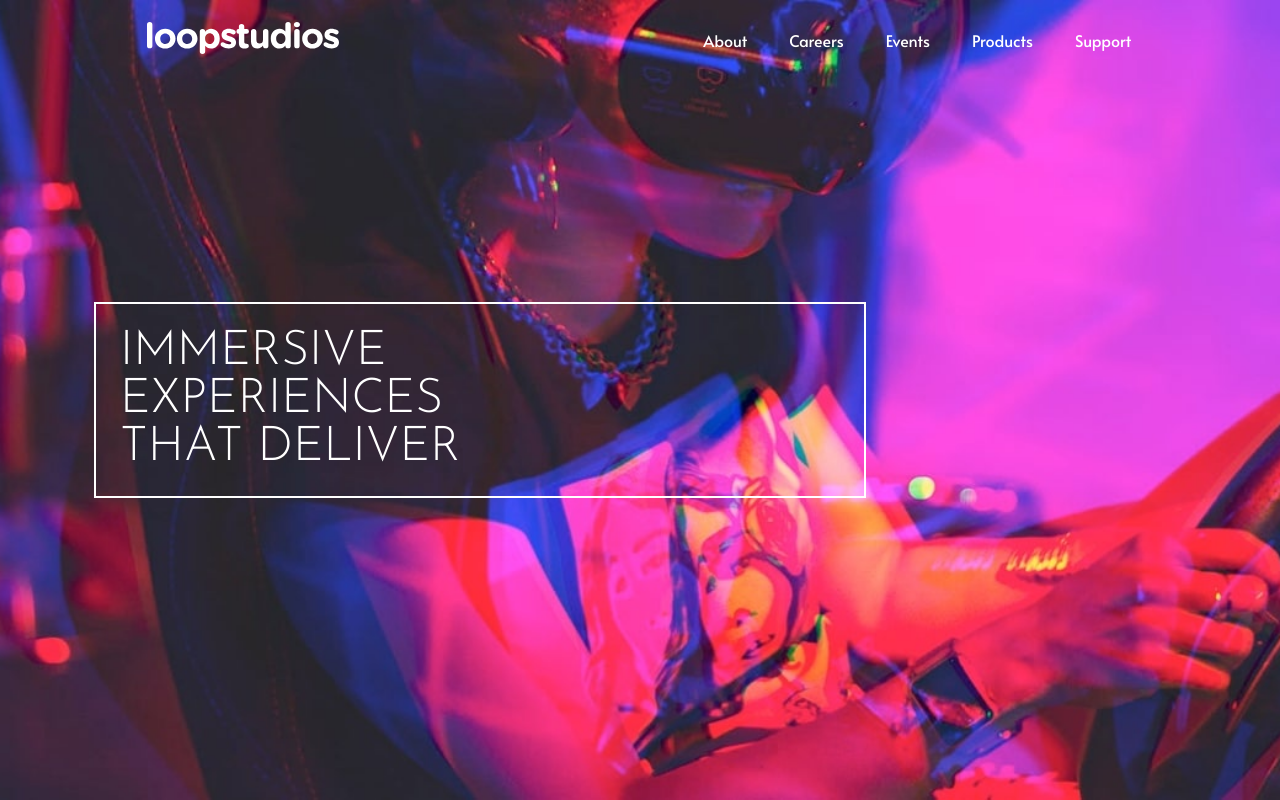
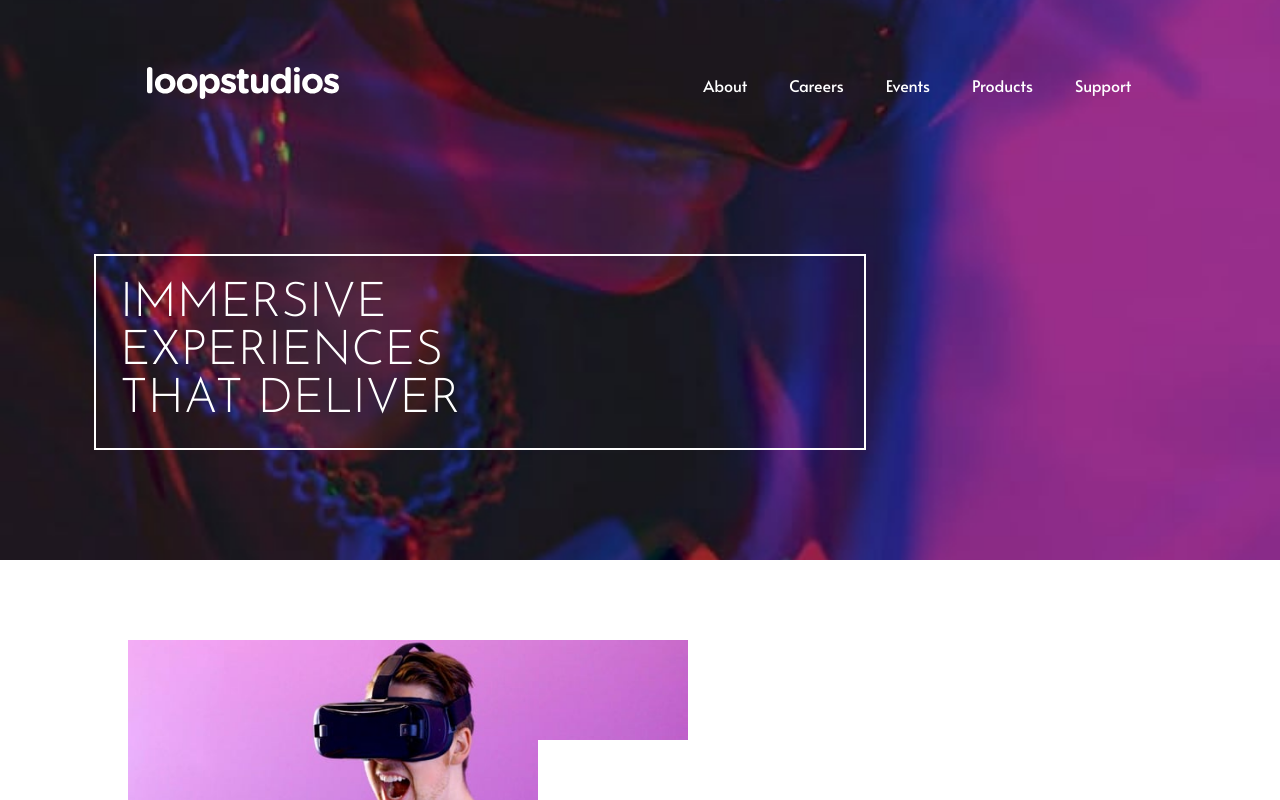
Before and after one commit to Away87/LoopStudioIntroPage, a React (Vite) app: page / in a window 1280 px wide. Shown: the top 800 px of the page. Built offline with nearby package versions, Linux system fonts and the light colour scheme.

Commit message:
fixed styling and accessibility issue

```diff
--- a/src/components/Creations/index.jsx
+++ b/src/components/Creations/index.jsx
@@ -14,7 +14,7 @@ import { Cards } from './cards'
 
 const Card = (val, key) => {
     useEffect(() => {
-        const text = document.querySelectorAll("#text")
+        const text = document.querySelectorAll(".text")
         text.forEach(element=>{
             const textWords = element.textContent.split(" ")
             if (textWords.length === 2) {
@@ -30,7 +30,7 @@ const Card = (val, key) => {
                 <source srcSet={val.DesktopImage} alt={val.text} media="(min-width:50em) " />
                 <img src={val.Mobileimage} alt={val.text}/>
             </Picture>
-            <Text id='text'>{val.text}</Text>
+            <Text className='text'>{val.text}</Text>
         </CardContainer>
     </>
   )
--- a/src/components/Header/HeaderElements.js
+++ b/src/components/Header/HeaderElements.js
@@ -3,17 +3,27 @@ import MobileBackgroundImg from "../../images/mobile/image-hero.jpg"
 import DesktopBackgroundImg from "../../images/desktop/image-hero.jpg"
 
 export const Container = styled.header`
-    height: 100vh;
-
-    background-image: url(${MobileBackgroundImg});
-    background-position: center;
-    background-size: cover;
-    background-repeat: no-repeat;
+    height: 35em;
+    position: relative;
 
     display: flex;
     justify-content: center;
     align-items: center;
 
+    &::before{
+        content:"";
+        display: block;
+        position: absolute;
+        top: 0%;
+        right: 0;
+        left: 0;
+        bottom: 0;
+
+        background-image: url(${MobileBackgroundImg});
+        background-position: center;
+        background-size: cover;
+        background-repeat: no-repeat;
+    }
     @media screen and (min-width:50em) {
         background-image: url(${DesktopBackgroundImg});
         justify-content: flex-start;
@@ -34,6 +44,8 @@ export const Heading = styled.h1`
     width: 90%;
     min-width: 7.5em;
     max-width: 10em;
+    margin-top: 3em;
+    position: relative;
 
     span {
             font-family: var(--ff-josefin);
--- a/src/components/Navbar/NavbarElements.js
+++ b/src/components/Navbar/NavbarElements.js
@@ -18,7 +18,7 @@ export const NavbarContainer = styled.nav`
     background-color: ${props => props.isActive ? "var(--clr-black)" : "transparent"};
     height: ${props => props.isActive ? "100vh" : "5em"};
     position: absolute;
-    top:0;
+    top:8%;
     left:0;
     right: 0;
     display: flex;
```
